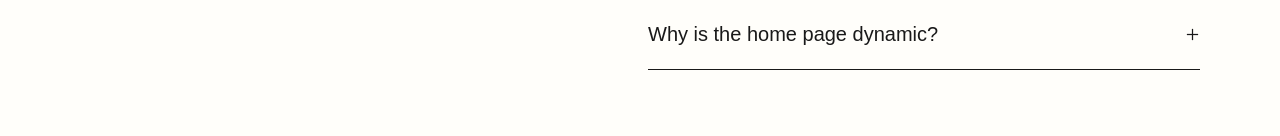
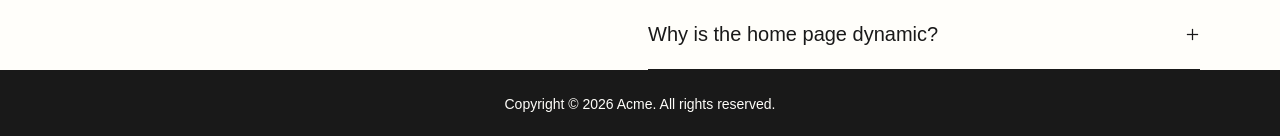
Before and after one commit to raymond8505/okta-assessment, a Next.js app: page / in a window 1280 px wide. Shown: the part 1602-1738 px from the top of the page. Before the commit the page ends 1672 px from the top, so only its background shows below. Built offline with nearby package versions, Linux system fonts and the light colour scheme.

Commit message:
Add footer

```diff
--- a/src/app/layout.tsx
+++ b/src/app/layout.tsx
@@ -7,6 +7,7 @@ import "@/styles/grid.css";
 import StyledComponentsRegistry from "@/lib/styled-components-registry";
 import { GlobalStyles } from "@/styles/GlobalStyles";
 import { SiteHeader } from "@/components/site-header/SiteHeader";
+import { SiteFooter } from "@/components/site-footer/SiteFooter";
 
 export const metadata: Metadata = {
   title: "Okta Assessment",
@@ -21,6 +22,7 @@ export default function RootLayout({ children }: { children: ReactNode }) {
           <GlobalStyles />
           <SiteHeader />
           {children}
+          <SiteFooter />
         </StyledComponentsRegistry>
       </body>
     </html>
--- /dev/null
+++ b/src/components/site-footer/SiteFooter.tsx
@@ -0,0 +1,19 @@
+import { theme } from "@/styles/theme";
+import styled from "styled-components";
+
+const SiteFooterElement = styled.footer`
+  background: ${theme.footer.bg};
+  color: ${theme.footer.color};
+  font-size: ${theme.footer.fontSize};
+  padding: 24px;
+  display: flex;
+  flex-align: center;
+  justify-content: center;
+`;
+export function SiteFooter({ ...props }) {
+  return (
+    <SiteFooterElement>
+      Copyright © 2026 Acme. All rights reserved.
+    </SiteFooterElement>
+  );
+}
--- a/src/styles/theme.ts
+++ b/src/styles/theme.ts
@@ -77,6 +77,11 @@ export const theme = createTheme(
         bg: "#F6F1E7",
       },
     },
+    footer: {
+      bg: "#191919",
+      color: "#fffefa",
+      fontSize: ".875rem",
+    },
     transition: {
       fast: ".125s ease-in-out",
       medium: ".250s ease-in-out",
```
